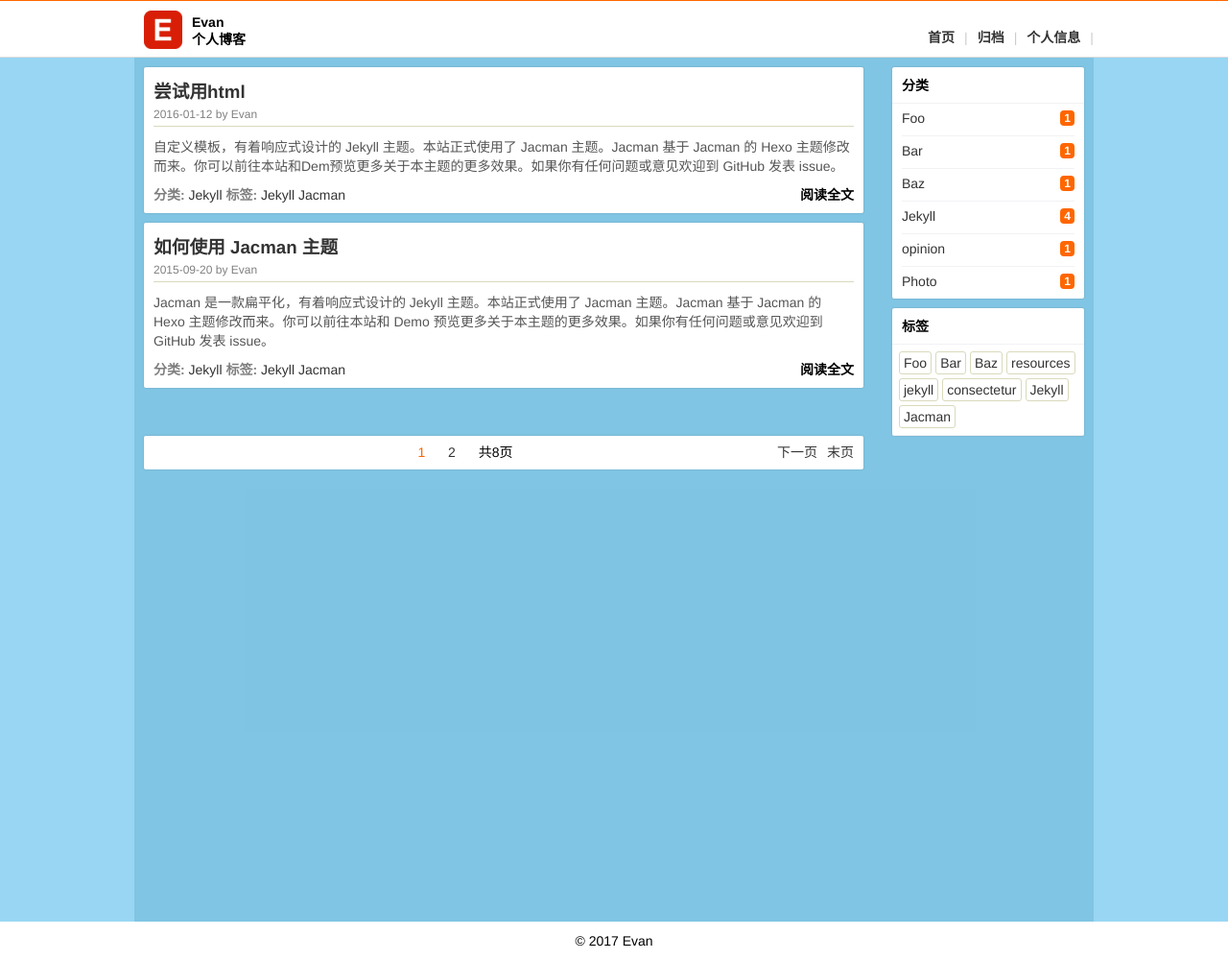
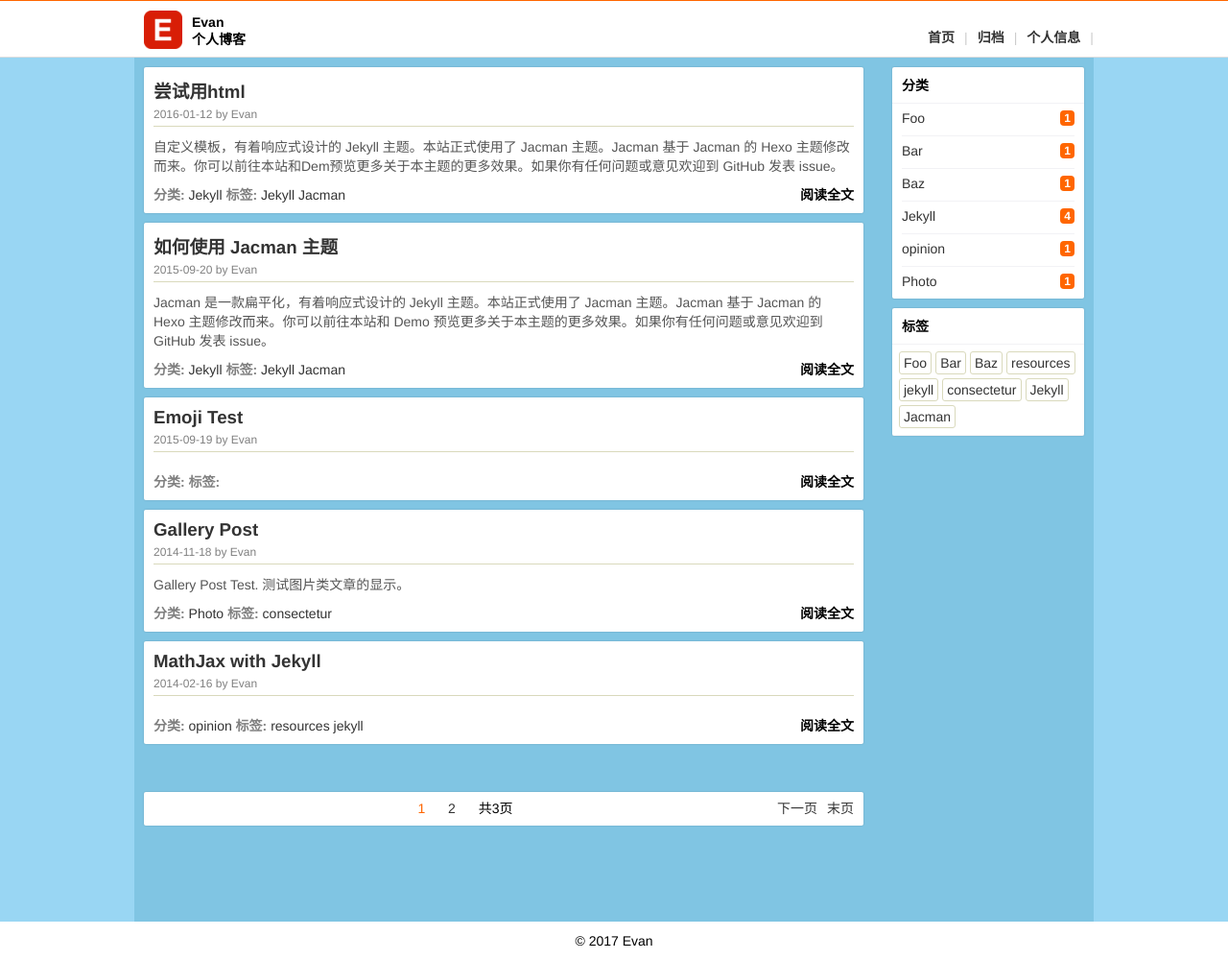
Before and after one commit to bnuephjx/bnuephjx.github.io, a Jekyll site: the page built from index.html, in a window 1280 px wide. Shown: the whole page at 96% size. Built offline with Jekyll 4.4.1, drawn with Linux system fonts in a browser that asks for light colours; the list of posts is cut into pages by our own code.

Commit message:
修改分页数量

```diff
--- a/_config.yml
+++ b/_config.yml
@@ -30,7 +30,7 @@ defaults:
       layout: "post"
 
 #### Pagination 分页数量
-paginate: 2
+paginate: 5
 
 #### Site 头部信息设置，assets是静态资源路径，例如css
 title : '个人博客'
```
